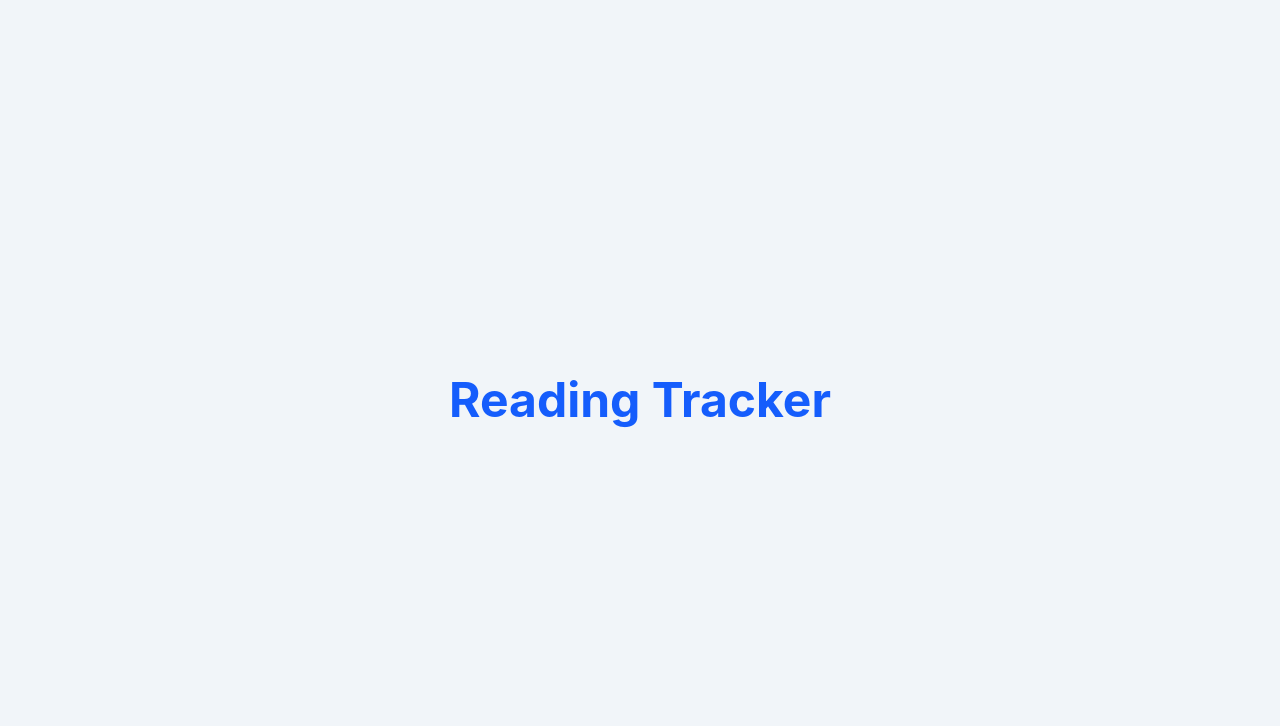
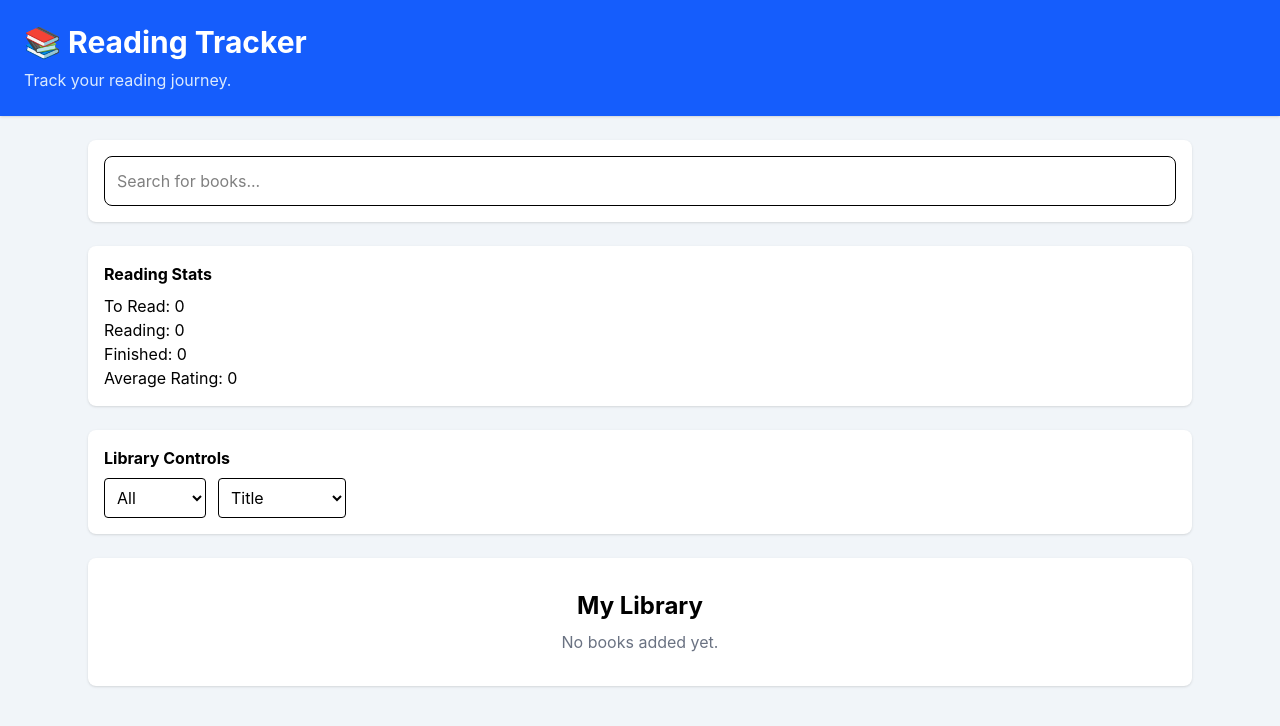
Before and after one commit to Angel-F4204/reading-tracker, a React (Vite) app: page / in a window 1280 px wide. Shown: the top 726 px of the page. Built offline with nearby package versions, Linux system fonts and the light colour scheme.

Commit message:
Create application layout

```diff
--- a/src/App.tsx
+++ b/src/App.tsx
@@ -1,7 +1,26 @@
+import Header from "./components/Header";
+import SearchBar from "./components/SearchBar";
+import StatsBar from "./components/StatsBar";
+import LibraryControls from "./components/LibraryControls";
+
 function App() {
   return (
-    <div className="min-h-screen bg-slate-100 flex items-center justify-center">
-      <h1 className="text-5xl font-bold text-blue-600">Reading Tracker</h1>
+    <div className="min-h-screen bg-slate-100">
+      <Header />
+
+      <main className="max-w-6xl mx-auto p-6 space-y-6">
+        <SearchBar />
+
+        <StatsBar />
+
+        <LibraryControls />
+
+        <section className="bg-white rounded-lg shadow p-8 text-center">
+          <h2 className="text-2xl font-bold mb-2">My Library</h2>
+
+          <p className="text-gray-500">No books added yet.</p>
+        </section>
+      </main>
     </div>
   );
 }
--- /dev/null
+++ b/src/components/Header.tsx
@@ -0,0 +1,11 @@
+function Header() {
+  return (
+    <header className="bg-blue-600 text-white p-6 shadow">
+      <h1 className="text-3xl font-bold">📚 Reading Tracker</h1>
+
+      <p className="mt-2 text-blue-100">Track your reading journey.</p>
+    </header>
+  );
+}
+
+export default Header;
--- /dev/null
+++ b/src/components/LibraryControls.tsx
@@ -0,0 +1,24 @@
+function LibraryControls() {
+  return (
+    <section className="bg-white rounded-lg shadow p-4">
+      <h2 className="font-bold mb-2">Library Controls</h2>
+
+      <div className="flex gap-3">
+        <select className="border rounded p-2">
+          <option>All</option>
+          <option>To Read</option>
+          <option>Reading</option>
+          <option>Finished</option>
+        </select>
+
+        <select className="border rounded p-2">
+          <option>Title</option>
+          <option>Author</option>
+          <option>Date Added</option>
+        </select>
+      </div>
+    </section>
+  );
+}
+
+export default LibraryControls;
--- /dev/null
+++ b/src/components/SearchBar.tsx
@@ -0,0 +1,13 @@
+function SearchBar() {
+  return (
+    <section className="bg-white rounded-lg shadow p-4">
+      <input
+        type="text"
+        placeholder="Search for books..."
+        className="w-full border rounded-lg p-3"
+      />
+    </section>
+  );
+}
+
+export default SearchBar;
--- /dev/null
+++ b/src/components/StatsBar.tsx
@@ -0,0 +1,14 @@
+function StatsBar() {
+  return (
+    <section className="bg-white rounded-lg shadow p-4">
+      <h2 className="font-bold mb-2">Reading Stats</h2>
+
+      <p> To Read: 0</p>
+      <p> Reading: 0</p>
+      <p> Finished: 0</p>
+      <p> Average Rating: 0</p>
+    </section>
+  );
+}
+
+export default StatsBar;
--- /dev/null
+++ b/src/types/Book.ts
@@ -0,0 +1,10 @@
+export interface Book {
+  id: string;
+  title: string;
+  author: string;
+  year: number | null;
+  coverId?: number;
+  status: "to-read" | "reading" | "finished";
+  rating: number;
+  dateAdded: string;
+}
```
Also changed, not shown: src/components/BookCard.tsx (added).
